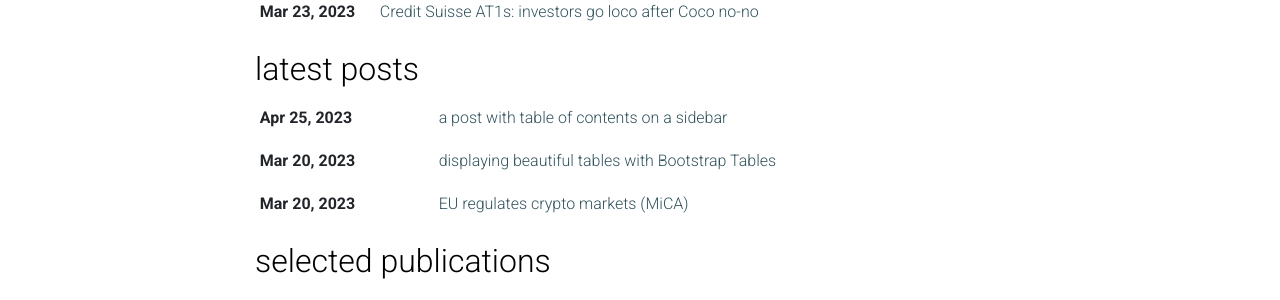
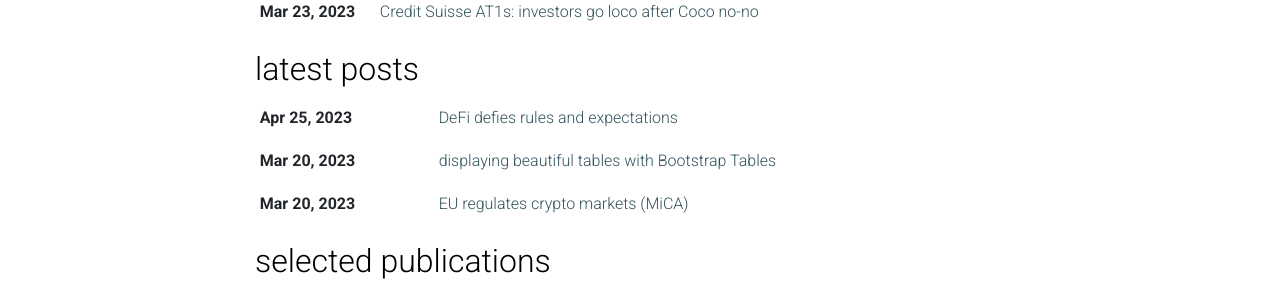
Before and after one commit to sdgottschalk/sgottschalk.io, a Jekyll site: the page built from _pages/about.md, in a window 1280 px wide and 1385 px high. Shown: the part 903-1203 px from the top of the window. Built offline with Jekyll 4.4.1, drawn with Linux system fonts in a browser that asks for light colours; full-size pictures stand in for the smaller copies a plugin makes; comment, search, counter and statistics services are not loaded; a style sheet for code colours, icons or effects is not loaded.

Commit message:
Update 2023-04-25-sidebar-table-of-contents.md

```diff
--- a/_posts/2023-04-25-sidebar-table-of-contents.md
+++ b/_posts/2023-04-25-sidebar-table-of-contents.md
@@ -1,15 +1,15 @@
 ---
 layout: post
-title: a post with table of contents on a sidebar
+title: DeFi defies rules and expectations
 date: 2023-04-25 10:14:00-0400
-description: an example of a blog post with table of contents on a sidebar
-categories: sample-posts toc sidebar
-giscus_comments: true
+description: Decentralized Finance regulation
+categories: DeFi, crypto, regulation
+giscus_comments: false
 related_posts: false
 toc:
   sidebar: left
 ---
-This post shows how to add a table of contents as a sidebar.
+Is DeFi the future of crypto exchanges?
 
 ## Adding a Table of Contents
 
```
